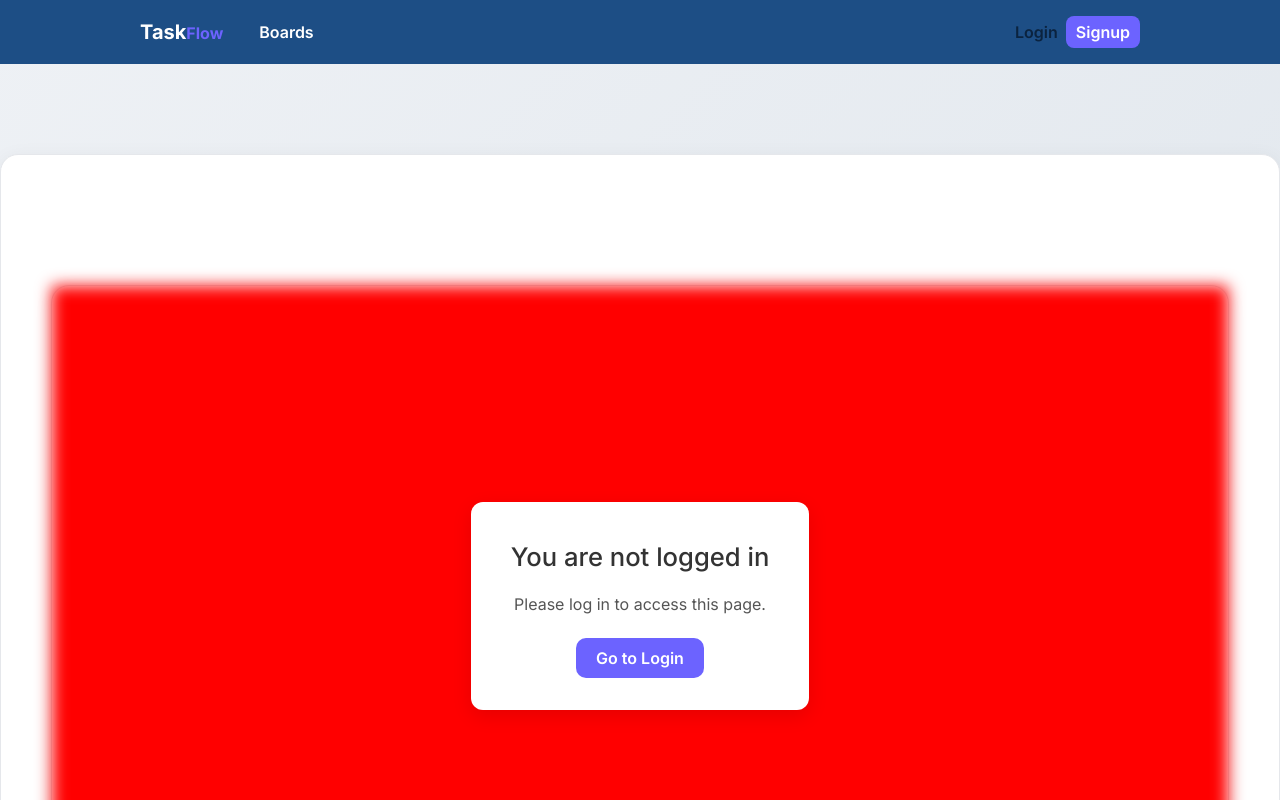
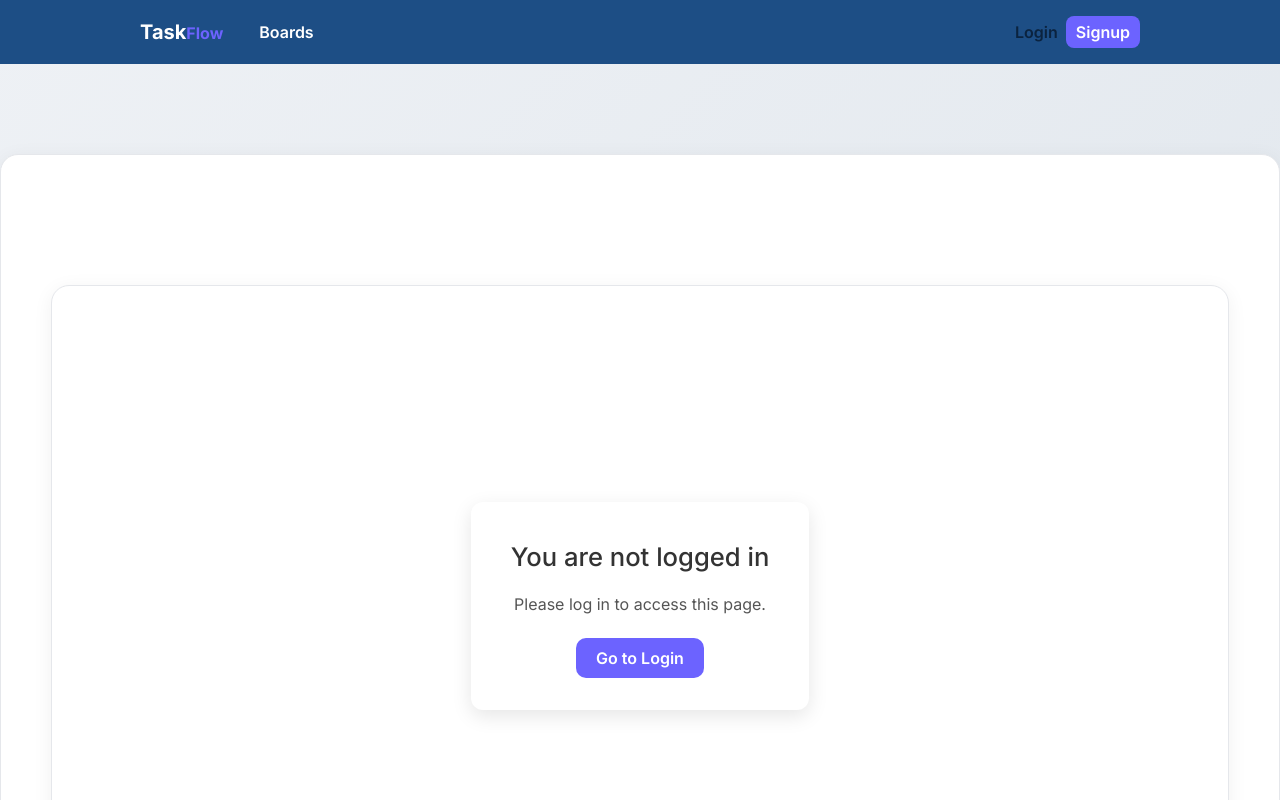
Before and after one commit to deepika5791/task-management-client-app, a React (Vite) app: page /home in a window 1280 px wide. Shown: the top 800 px of the page. Built offline with nearby package versions, Linux system fonts and the light colour scheme.

Commit message:
removed global from frontpage

```diff
--- a/src/App.css
+++ b/src/App.css
@@ -39,10 +39,7 @@ body {
   content: "";
   position: absolute;
   inset: 0;
-  /* backdrop-filter: blur(6px); */
-  filter: blur(8px);
-  /* -webkit-backdrop-filter: blur(6px); */
-  background-color: red;
+  filter: blur(18px);
   z-index: 1;
 }
 
```
